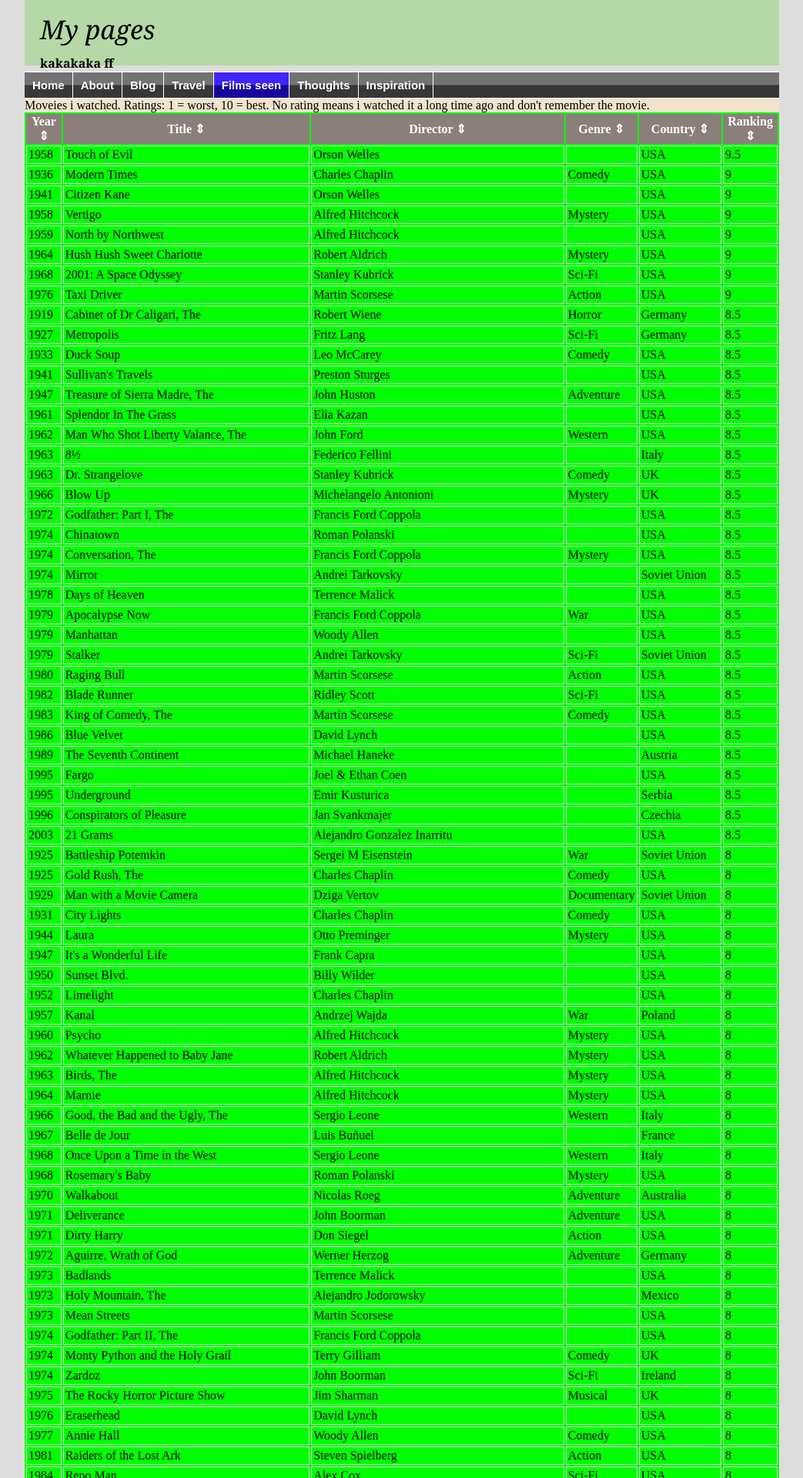
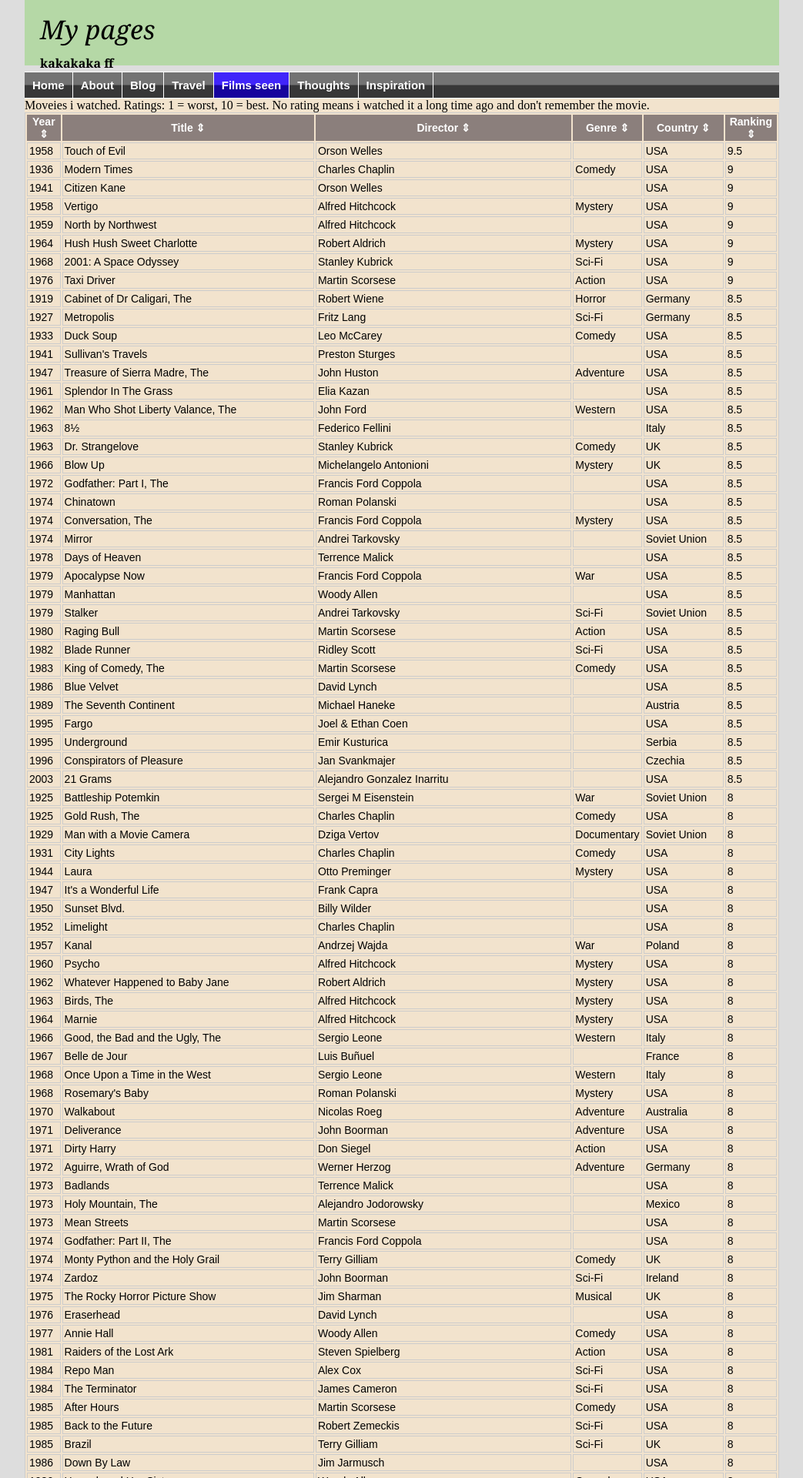
Before and after one commit to witba/witba.github.io, a Jekyll site: the page built from likes/index.html, in a window 1280 px wide. Shown: the top 1920 px of the page at 77% size, without its empty margins (118-1161 px from the left). Built offline with Jekyll 4.4.1, drawn with Linux system fonts in a browser that asks for light colours.

Commit message:
Update index.html

```diff
--- a/likes/index.html
+++ b/likes/index.html
@@ -14,8 +14,6 @@ No rating means i watched it a long time ago and don't remember the movie.
 	table.sortable th:not(.sorttable_sorted):not(.sorttable_sorted_reverse):not(.sorttable_nosort):after {
     content: " \21D5"
 }
-		bgcolor="#00FF00";
-		background-color: #00FF00;
 	table.sortable {
 		font-size: 14px;
 		border: 1px solid #CCC;
@@ -33,7 +31,7 @@ No rating means i watched it a long time ago and don't remember the movie.
 	}
 </style>
 
-<table class="sortable"; bgcolor="#00FF00"; background-color: #00FF00; >
+<table class="sortable">
 <thead><tr class="tableizer-firstrow"><th>Year</th><th>Title</th><th>Director</th><th>Genre</th><th>Country</th><th>Ranking</th></tr></thead><tbody>
  <tr><td>1958</td><td>Touch of Evil </td><td>Orson Welles </td><td>&nbsp;</td><td>USA</td><td>9.5</td></tr>
  <tr><td>1936</td><td>Modern Times </td><td>Charles Chaplin </td><td>Comedy</td><td>USA</td><td>9</td></tr>
```
